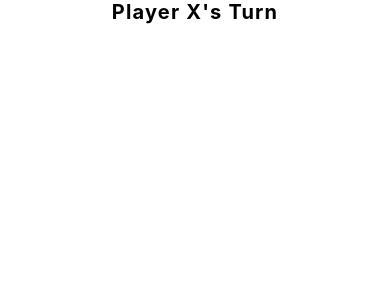
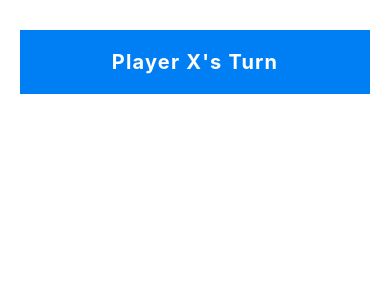
Before and after one commit to ChavinduShirantha/Tic-Tac-Toe-Mobile-Game, a React Native app: screen / in a window 390 px wide. Shown: the top 300 px of the page. Built offline with nearby package versions, Linux system fonts and the light colour scheme.

Commit message:
Added some styles for title header

```diff
--- a/App.tsx
+++ b/App.tsx
@@ -5,14 +5,15 @@
  * @format
  */
 
-import React from 'react';
+import React, {useState} from 'react';
 import {StyleSheet, Text, View, SafeAreaView} from 'react-native';
 
 const App = () => {
+  const [active_player,setActive_player] = useState('X');
   return (
     <SafeAreaView style={styles.body}>
-      <View style={styles.playerInfo}>
-        <Text style={styles.playerTxt}>Player X's Turn</Text>
+      <View style={[styles.playerInfo,{backgroundColor: active_player === 'X' ? '#007FF4' : '#F40075'}]}>
+        <Text style={styles.playerTxt}>Player {active_player}'s Turn</Text>
       </View>
     </SafeAreaView>
   );
@@ -29,10 +30,14 @@ const styles = StyleSheet.create({
     flexDirection: 'row',
     justifyContent: 'center',
     alignItems: 'center',
+    marginHorizontal: 20,
+    paddingVertical: 20,
+    marginTop: 30,
   },
   playerTxt: {
     fontSize: 20,
     fontWeight: '700',
     letterSpacing: 1.2,
+    color: '#fff',
   },
 });
```
